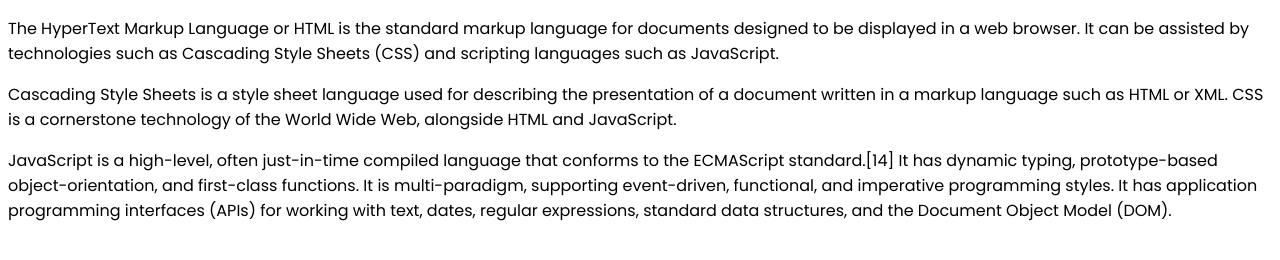
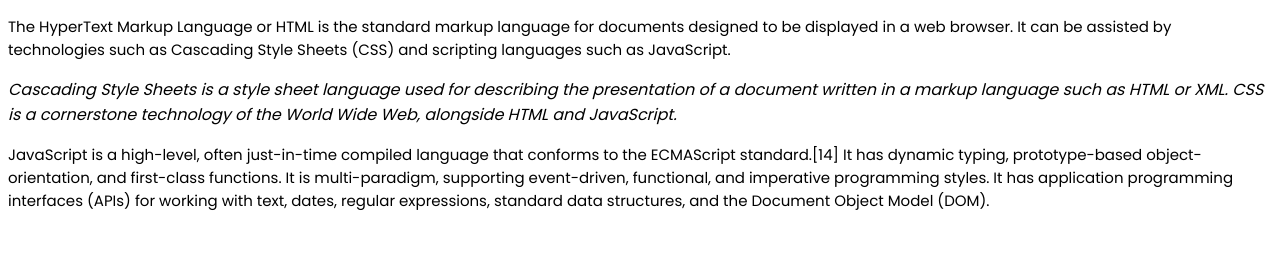
Before and after one commit to Alphamikey23/kalvium-css-font-properties, a plain HTML site: page index.html in a window 1280 px wide. Drawn offline with Linux system fonts and the light colour scheme.

Commit message:
Changed css id style

```diff
--- a/style.css
+++ b/style.css
@@ -1,3 +1,14 @@
 body {
     font-family: poppins;
 }
+
+#css {
+    font-variant: large;
+    font-size: medium;
+    font-style: italic;
+}
+
+p
+{
+    font-size: 15px;
+}
```
